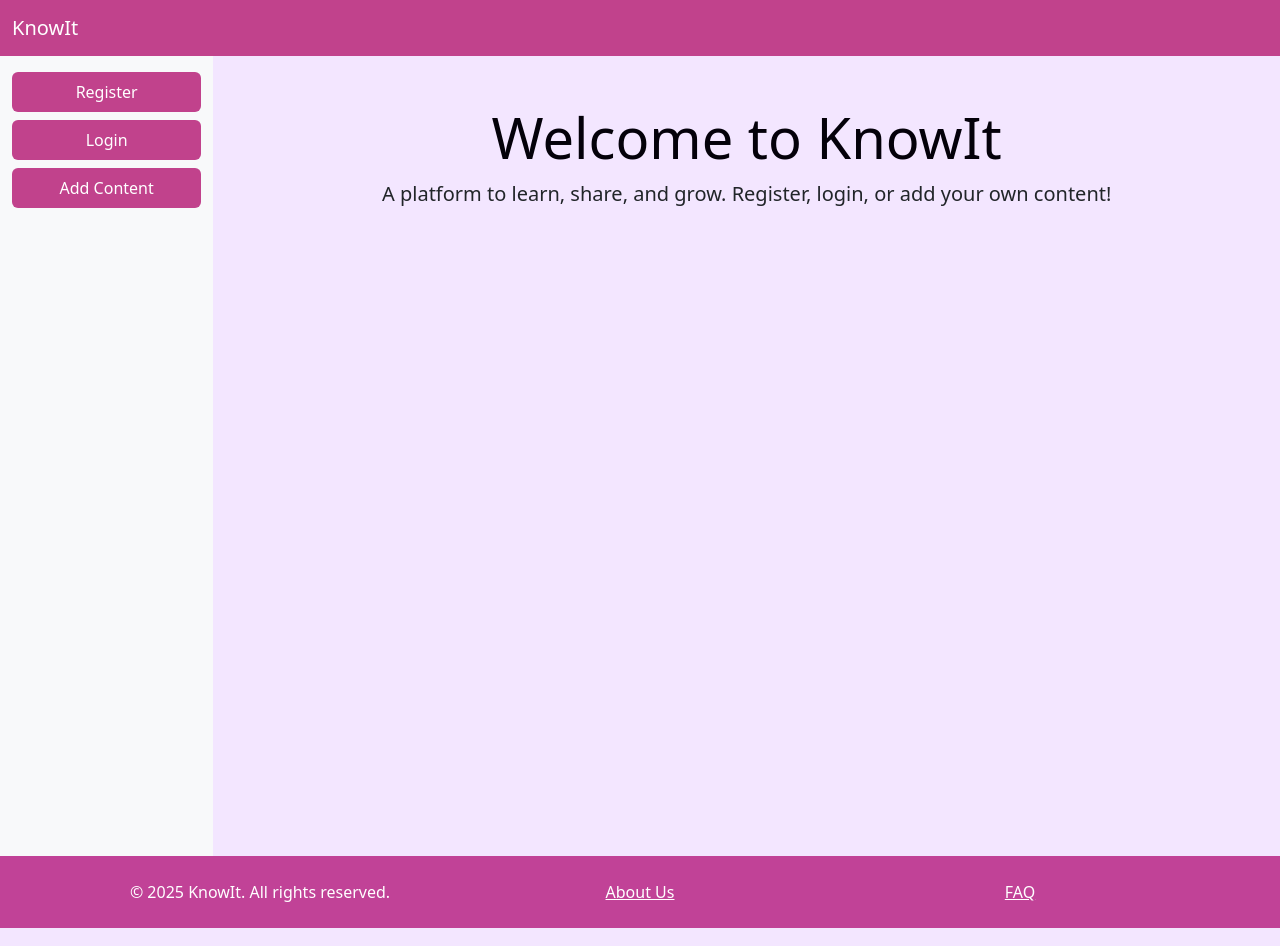
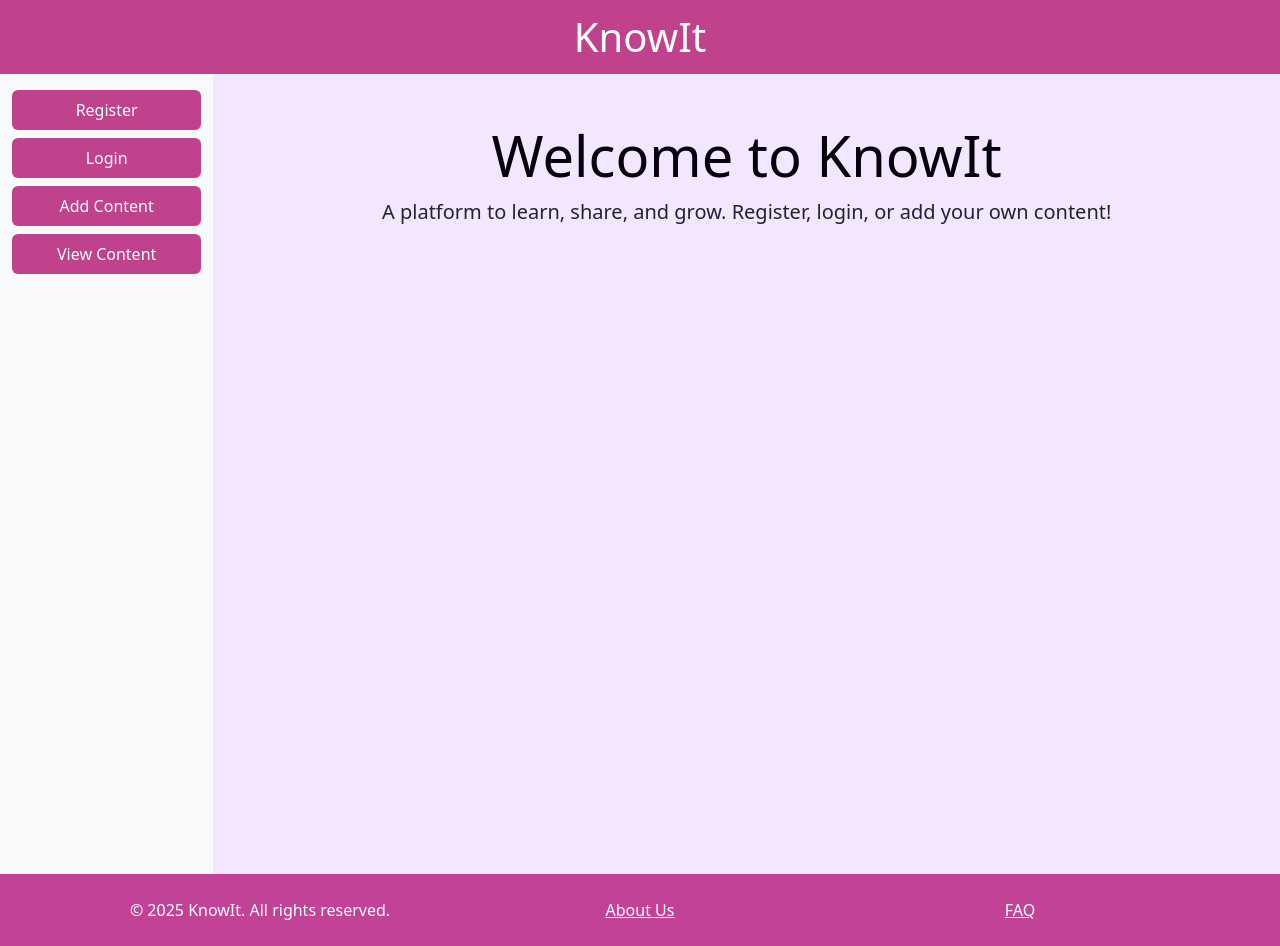
Before and after one commit to RomanGajdosik/KnowIt, a Flask app: template templates/index.html in a window 1280 px wide. Run offline with Flask 3, Linux system fonts and the light colour scheme; the template is opened without the code that fills it, so the values that code supplies are empty.

Commit message:
plus view content button.

```diff
--- a/templates/index.html
+++ b/templates/index.html
@@ -29,7 +29,7 @@
     <!-- Header -->
     <nav class="navbar navbar-dark" style="background-color: #c1428c;">
         <div class="container-fluid">
-            <a class="navbar-brand" href="#">KnowIt</a>
+            <h1 class="navbar-brand mx-auto text-center mb-0" style="width:100%; font-size:2.5rem;">KnowIt</h1>
             <button class="navbar-toggler d-block d-md-none" type="button" data-bs-toggle="offcanvas" data-bs-target="#sidebarMenu" aria-controls="sidebarMenu" aria-label="Toggle sidebar">
                 <span class="navbar-toggler-icon"></span>
             </button>
@@ -71,6 +71,15 @@
                         </div>
                     </div>
                 </div>
+                <div class="mb-3" id="add-content">
+                    <div class="card shadow-sm">
+                        <div class="card-body">
+                            <h5 class="card-title" style="color:#6f42c1;">View Content</h5>
+                            <p>View available learning materials.</p>
+                            <a href="/add-content" class="btn btn-purple w-100">View Content</a>
+                        </div>
+                    </div>
+                </div>
             </div>
         </div>
     </div>
@@ -90,6 +99,9 @@
                         </li>
                         <li class="nav-item mb-2">
                             <a class="nav-link btn btn-purple w-100" href="#add-content">Add Content</a>
+                        </li>
+                        <li class="nav-item mb-2">
+                            <a class="nav-link btn btn-purple w-100" href="#view-content">View Content</a>
                         </li>
                     </ul>
                 </div>
```
